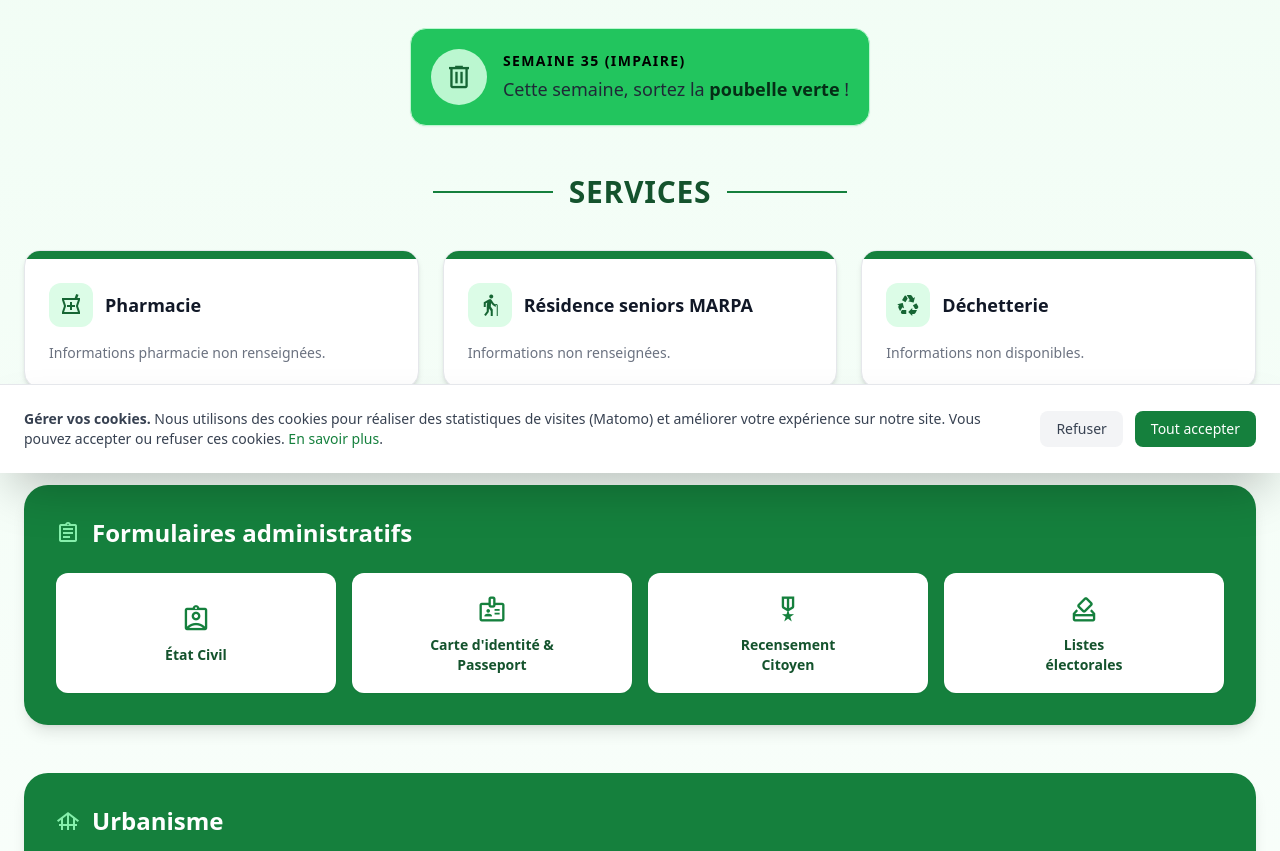
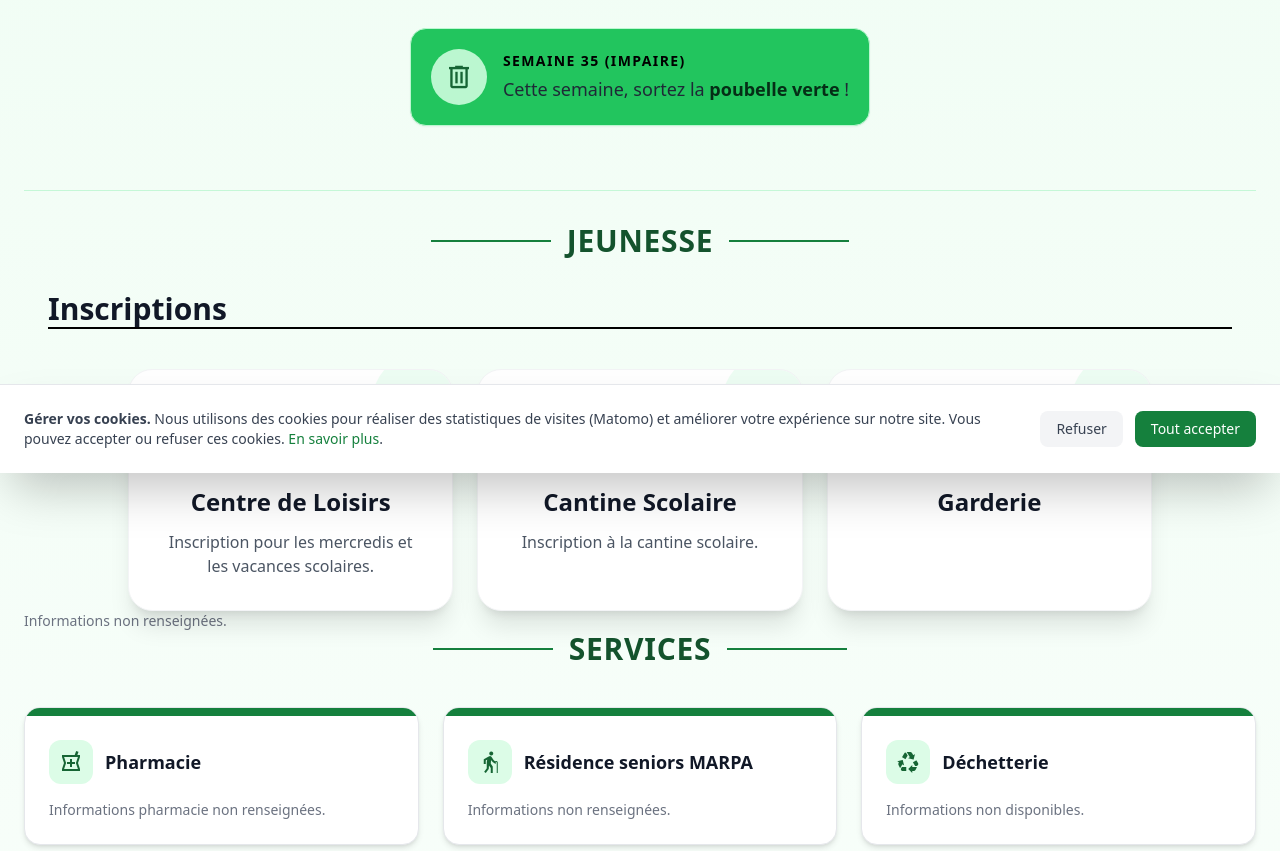
Before and after one commit to Pseudo404/MairieDhuizon, a Django app: page /vie-pratique/ in a window 1280 px wide. Shown: the part 327-1178 px from the top of the page. Run offline with Django 5.2, Linux system fonts and the light colour scheme; data comes from the database, SQL or seed files in the repository; data that the repository does not hold is empty; some libraries are stand-ins or nearby versions.

Commit message:
fix inscription

```diff
--- a/templates/vie_pratiques.html
+++ b/templates/vie_pratiques.html
@@ -163,6 +163,103 @@
             </div>
         </div>
         {% endif %}
+    <section id="jeunesse" class="scroll-mt-6 mt-16 pt-8 border-t border-green-200/80">
+        <div class="flex items-center justify-center gap-4 mb-8">
+            <div class="hidden md:block h-[2px] bg-green-700 flex-1 max-w-[120px]"></div>
+            <h2 class="text-2xl md:text-3xl font-extrabold uppercase tracking-wide text-green-900 text-center">Jeunesse</h2>
+            <div class="hidden md:block h-[2px] bg-green-700 flex-1 max-w-[120px]"></div>
+        </div>
+        <div class="mx-auto max-w-7xl px-6">
+            <div class="mb-10 flex items-center justify-center">
+                <h2 class="text-3xl font-bold text-gray-900 border-b-2 border-black w-full">Inscriptions</h2>
+            </div>
+            <div class="grid gap-6 md:grid-cols-3 max-w-5xl mx-auto">
+                <a href="{% url 'centre_loisirs_inscription' %}" class="group relative overflow-hidden bg-white shadow-xl rounded-3xl p-8 transition duration-300 hover:-translate-y-2 hover:shadow-2xl border border-gray-100 flex flex-col items-center text-center">
+                    <div class="absolute top-0 right-0 -mt-4 -mr-4 w-24 h-24 bg-green-100 rounded-full opacity-50 group-hover:scale-150 transition-transform duration-500"></div>
+                    <span class="material-symbols-outlined text-green-700 group-hover:text-green-600 mb-5 relative z-10" style="font-size:4rem;">sports_esports</span>
+                    <h3 class="font-bold text-2xl text-gray-900 mb-3 relative z-10 group-hover:text-green-700 transition-colors">Centre de Loisirs</h3>
+                    <p class="text-gray-600 relative z-10">Inscription pour les mercredis et les vacances scolaires.</p>
+                </a>
+                <a href="{% url 'inscription_periscolaire' %}?service=cantine" class="group relative overflow-hidden bg-white shadow-xl rounded-3xl p-8 transition duration-300 hover:-translate-y-2 hover:shadow-2xl border border-gray-100 flex flex-col items-center text-center">
+                    <div class="absolute top-0 right-0 -mt-4 -mr-4 w-24 h-24 bg-green-100 rounded-full opacity-50 group-hover:scale-150 transition-transform duration-500"></div>
+                    <span class="material-symbols-outlined text-green-700 group-hover:text-green-600 mb-5 relative z-10" style="font-size:4rem;">restaurant</span>
+                    <h3 class="font-bold text-2xl text-gray-900 mb-3 relative z-10 group-hover:text-green-700 transition-colors">Cantine Scolaire</h3>
+                    <p class="text-gray-600 relative z-10">Inscription à la cantine scolaire.</p>
+                </a>
+                <a href="{% url 'inscription_periscolaire' %}?service=garderie" class="group relative overflow-hidden bg-white shadow-xl rounded-3xl p-8 transition duration-300 hover:-translate-y-2 hover:shadow-2xl border border-gray-100 flex flex-col items-center text-center">
+                    <div class="absolute top-0 right-0 -mt-4 -mr-4 w-24 h-24 bg-green-100 rounded-full opacity-50 group-hover:scale-150 transition-transform duration-500"></div>
+                    <span class="material-symbols-outlined text-green-700 group-hover:text-green-600 mb-5 relative z-10" style="font-size:4rem;">child_care</span>
+                    <h3 class="font-bold text-2xl text-gray-900 mb-3 relative z-10 group-hover:text-green-700 transition-colors">Garderie</h3>
+                    <!-- <p class="text-gray-600 relative z-10">Inscription à la garderie du matin et du soir.</p> -->
+                </a>
+            </div>
+        </div>
+        <div class="grid grid-cols-1 md:grid-cols-2 gap-5 items-stretch">
+            {% if school %}
+            <div class="bg-white border border-gray-200 rounded-2xl overflow-hidden flex flex-col shadow-sm">
+                <div class="bg-green-700 px-5 py-4 flex items-center gap-3">
+                <div class="w-9 h-9 rounded-xl bg-white/15 flex items-center justify-center shrink-0">
+                    <span class="material-symbols-outlined text-white text-lg">school</span>
+                </div>
+                <h3 class="text-white font-medium text-sm leading-snug">{{ school.nom }}</h3>
+                </div>
+                <div class="p-5 flex flex-col gap-4 flex-1 text-sm">
+                <div class="grid grid-cols-2 gap-4">
+                    <div><p class="text-xs font-medium uppercase tracking-wide text-gray-500 mb-1">Adresse</p><p class="text-gray-800">{{ school.adresse }}</p></div>
+                    {% if school.nb_eleves %}<div><p class="text-xs font-medium uppercase tracking-wide text-gray-500 mb-1">Effectif</p><p class="text-gray-800">{{ school.nb_eleves }} élèves</p></div>{% endif %}
+                </div>
+                <div class="border-t border-gray-100"></div>
+                <div class="grid grid-cols-2 gap-4">
+                    <div><p class="text-xs font-medium uppercase tracking-wide text-gray-500 mb-1">Téléphone</p><p><a href="tel:{{ school.telephone }}" class="text-green-700 hover:underline">{{ school.telephone }}</a></p></div>
+                    <div><p class="text-xs font-medium uppercase tracking-wide text-gray-500 mb-1">Email</p><p><a href="mailto:{{ school.email }}" class="text-green-700 hover:underline break-all">{{ school.email }}</a></p></div>
+                </div>
+                <div class="border-t border-gray-100"></div>
+                <div class="grid grid-cols-2 gap-4">
+                    {% if school.nom_directrice %}<div><p class="text-xs font-medium uppercase tracking-wide text-gray-500 mb-1">Direction</p><p class="text-gray-800">{{ school.nom_directrice }}</p></div>{% endif %}
+                    {% if school.nb_inscrits_rentree %}<div><p class="text-xs font-medium uppercase tracking-wide text-gray-500 mb-1">Inscriptions à la rentrée dernière</p><p class="text-gray-800">{{ school.nb_inscrits_rentree }}</p></div>{% endif %}
+                </div>
+                {% if school.horaires_cours %}
+                <div class="border-t border-gray-100"></div>
+                <div><p class="text-xs font-medium uppercase tracking-wide text-gray-500 mb-1">Horaires des cours</p><p class="text-gray-800 whitespace-pre-line">{{ school.horaires_cours }}</p></div>
+                {% endif %}
+                </div>
+            </div>
+            {% endif %}
+            {% if centres_loisirs %}
+            <div class="bg-white border border-gray-200 rounded-2xl overflow-hidden flex flex-col shadow-sm">
+                <div class="px-5 py-4 flex items-center gap-3" style="background:#0f766e">
+                <div class="w-9 h-9 rounded-xl bg-white/15 flex items-center justify-center shrink-0">
+                    <span class="material-symbols-outlined text-white text-lg">celebration</span>
+                </div>
+                <h3 class="text-white font-medium text-sm">Accueil de loisirs</h3>
+                </div>
+                <div class="border border-gray-200 rounded-xl overflow-hidden">
+                    <div class="bg-green-50 border-b border-gray-200 px-4 py-2.5 flex items-center gap-2">
+                    <span class="material-symbols-outlined text-green-700 text-base">sports_esports</span>
+                    <span class="text-sm font-medium text-green-900">{{ centres_loisirs.nom }}</span>
+                    </div>
+                    <div class="px-4 py-3 flex flex-col gap-2 text-xs text-gray-600">
+                    {% if centres_loisirs.description %}<p>{{ centres_loisirs.description }}</p>{% endif %}
+                    <div class="flex flex-wrap gap-x-4 gap-y-1">
+                        {% if centres_loisirs.telephone %}<a href="tel:{{ centres_loisirs.telephone }}" class="text-green-700 hover:underline">{{ centres_loisirs.telephone }}</a>{% endif %}
+                        {% if centres_loisirs.email %}<a href="mailto:{{ centres_loisirs.email }}" class="text-green-700 hover:underline break-all">{{ centres_loisirs.email }}</a>{% endif %}
+                    </div>
+                    {% if centres_loisirs.horaires %}<p class="whitespace-pre-line">{{ centres_loisirs.horaires }}</p>{% endif %}
+                    <div class="mt-3 pt-3 border-t border-gray-100">
+                        <a href="{% url 'centre_loisirs_inscription' %}"
+                           class="inline-flex items-center gap-2 bg-green-700 hover:bg-green-800 text-white text-xs font-semibold px-4 py-2.5 rounded-xl shadow-sm hover:shadow-md transition-all duration-300">
+                            <span class="material-symbols-outlined text-sm">edit_note</span>
+                            S'inscrire en ligne
+                        </a>
+                    </div>
+                    </div>
+                </div>
+            </div>
+            {% else %}
+            <p class="text-gray-500 text-sm">Informations non renseignées.</p>
+            {% endif %}
+            </div>
+    </section>
         <div id="services" class="mb-12 scroll-mt-6">
             <div class="flex items-center justify-center gap-4 mb-10">
                 <div class="hidden md:block h-[2px] bg-green-700 flex-1 max-w-[120px]"></div>
```
Also changed, not shown: other parts of templates/vie_pratiques.html (+1 -72 lines).
